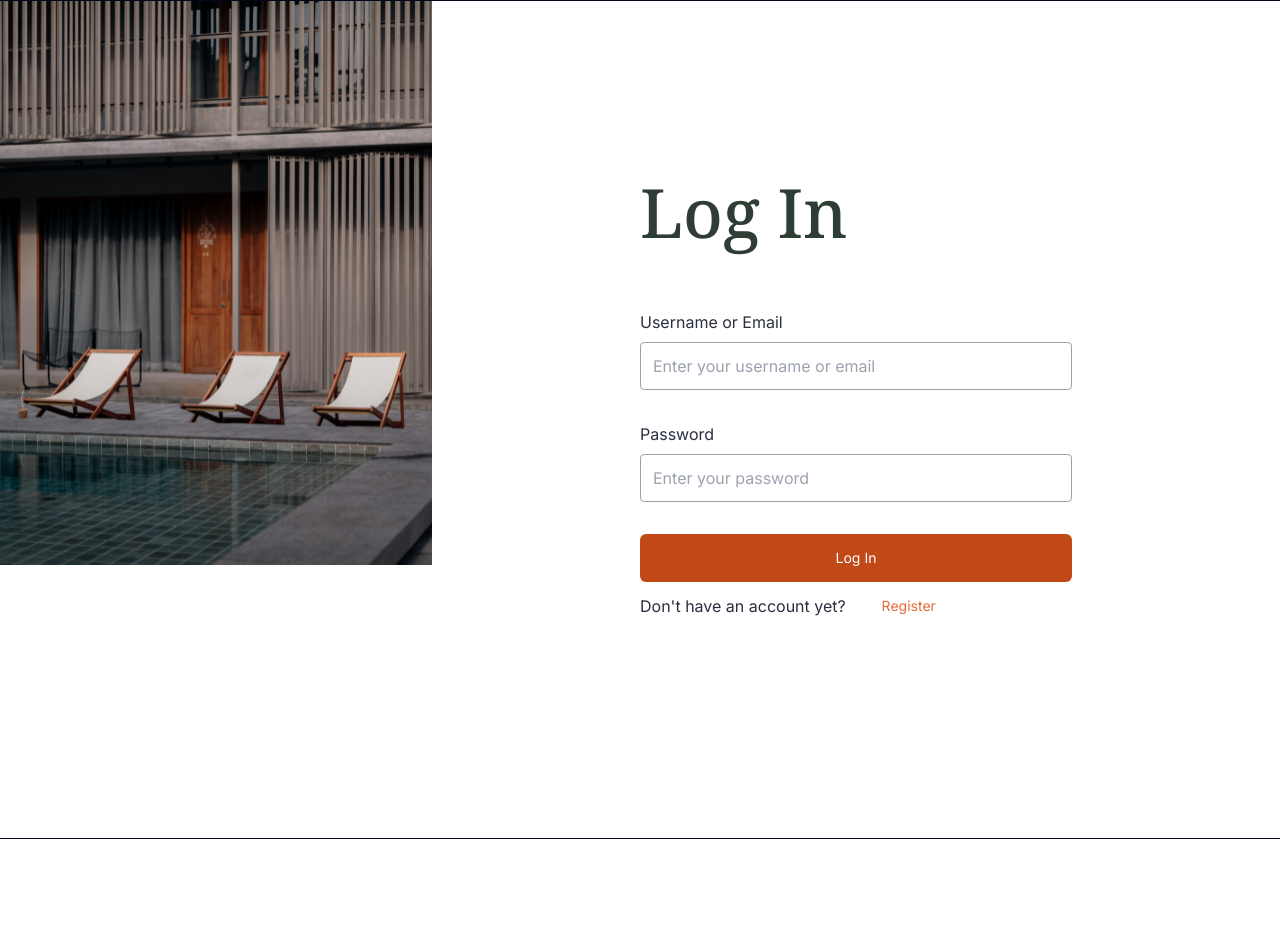
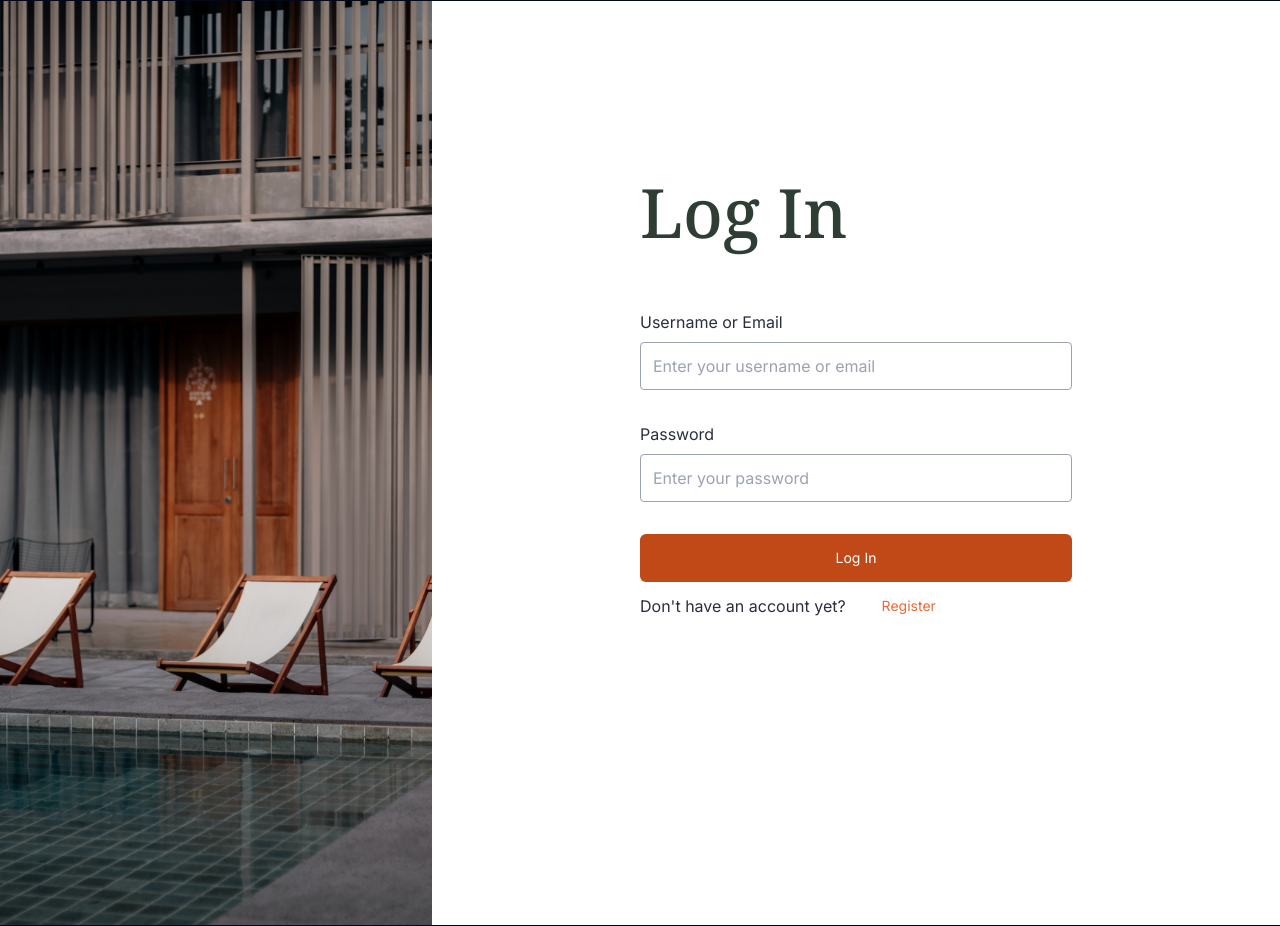
Before and after one commit to babymoonjunior/hotel-reservation, a Next.js app in the folder client/: page /login in a window 1280 px wide. Before the commit the page ends 839 px from the top, so only its background shows below. Built offline with nearby package versions, Linux system fonts and the light colour scheme.

Commit message:
feat:add Image auto sizing

```diff
--- a/client/src/app/(Users)/components/loginFrom.jsx
+++ b/client/src/app/(Users)/components/loginFrom.jsx
@@ -6,16 +6,16 @@ export default function LoginFrom() {
   return (
     <>
       <div className="flex text-gray-900 h-full w-full">
-        <div className=" flex-1 h-full">
+        <div className=" flex-1 h-[924px] w-[708px] relative">
           <Image
             className=""
             src="/loginphoto.svg"
-            width={708}
-            height={924}
+            objectFit="cover"
+            layout="fill"
             alt="photo-login"
           />
         </div>
-        <div className="flex-1 flex flex-col h-full font-sans p-52 pt-40">
+        <div className="flex-1 flex flex-col h-full w-full font-sans p-52 pt-40">
           <t className="font-mono font-medium text-[68px] h-[85px] text-green-800 mb-16">
             Log In
           </t>
```
